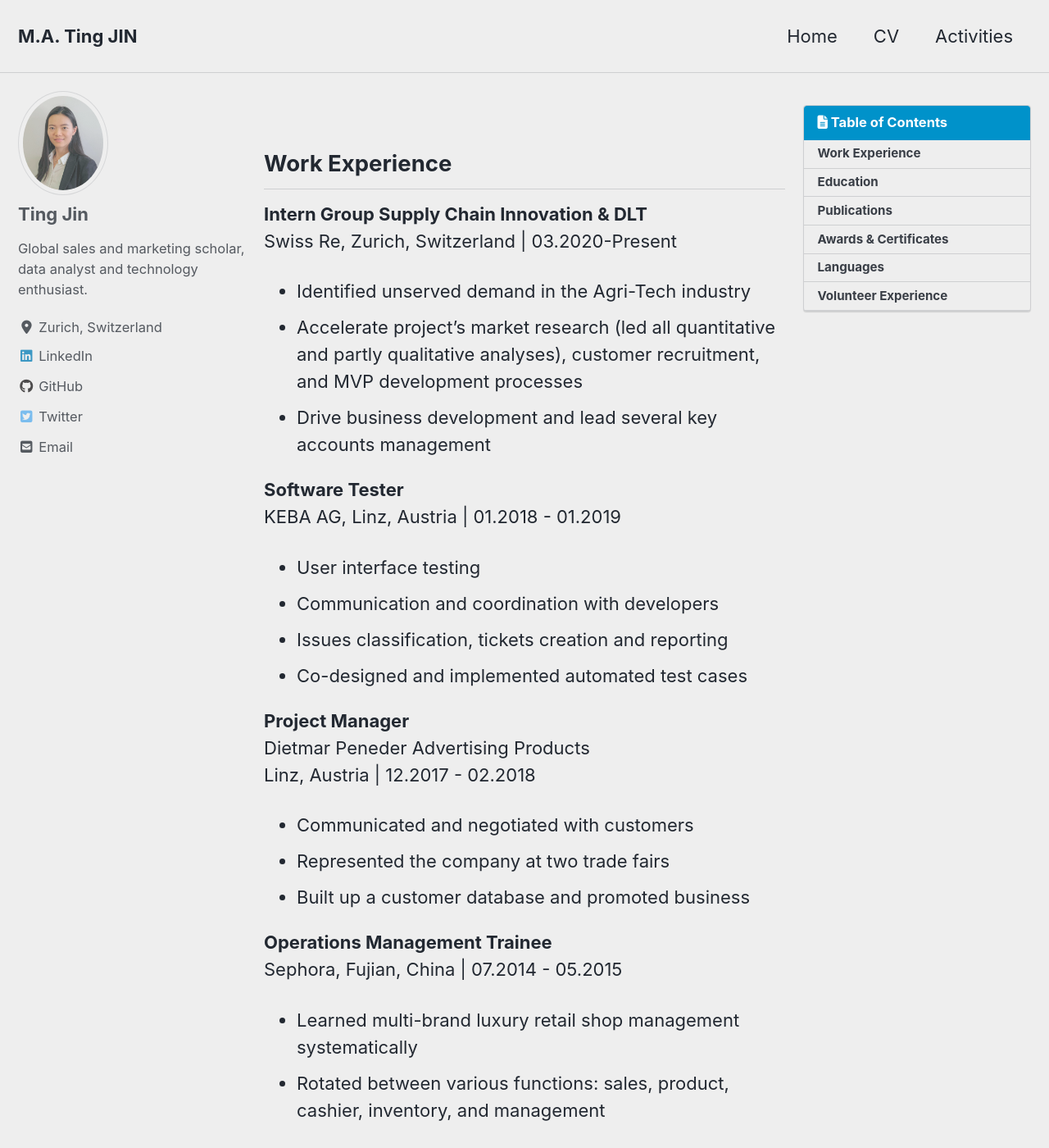
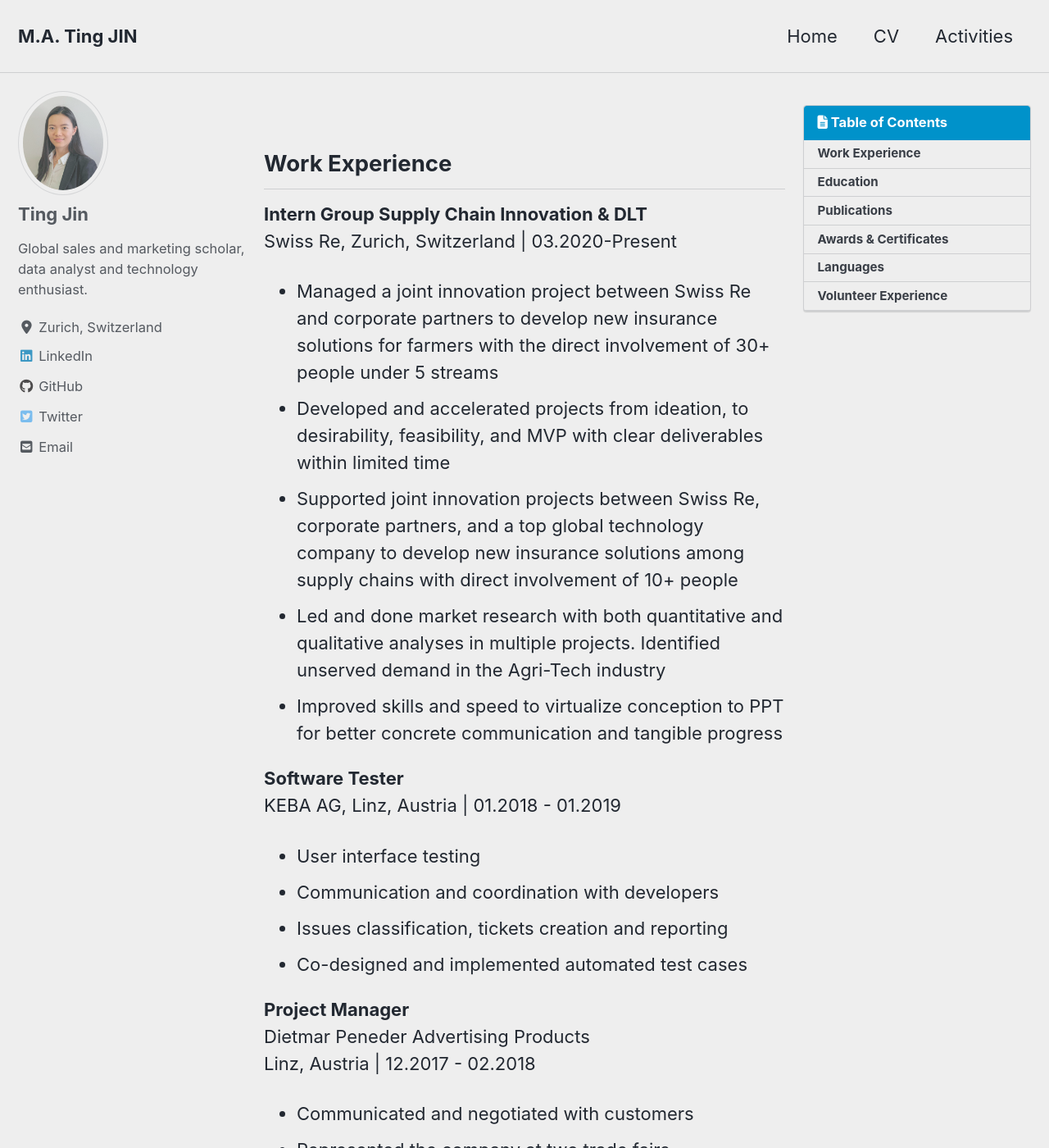
Before and after one commit to TingRigger/TingJin, a Jekyll site: the page built from _pages/cv.md, in a window 1280 px wide and 1400 px high. Shown: the whole window at 82% size. Built offline with Jekyll 4.4.1, drawn with Linux system fonts in a browser that asks for light colours; cached includes are drawn as plain includes; nearby versions of some CDN libraries.

Commit message:
Update cv.md

```diff
--- a/_pages/cv.md
+++ b/_pages/cv.md
@@ -14,9 +14,11 @@ toc_label: "Table of Contents"
 ## Work Experience
 <b>Intern Group Supply Chain Innovation & DLT</b>
 Swiss Re, Zurich, Switzerland | 03.2020-Present
-* Identified unserved demand in the Agri-Tech industry
-* Accelerate project's market research (led all quantitative and partly qualitative analyses), customer recruitment, and MVP development processes
-* Drive business development and lead several key accounts management
+* Managed a joint innovation project between Swiss Re and corporate partners to develop new insurance solutions for farmers with the direct involvement of 30+ people under 5 streams
+* Developed and accelerated projects from ideation, to desirability, feasibility, and MVP with clear deliverables within limited time
+* Supported joint innovation projects between Swiss Re, corporate partners, and a top global technology company to develop new insurance solutions among supply chains with direct involvement of 10+ people
+* Led and done market research with both quantitative and qualitative analyses in multiple projects. Identified unserved demand in the Agri-Tech industry
+* Improved skills and speed to virtualize conception to PPT for better concrete communication and tangible progress
 
 <b>Software Tester</b>
 KEBA AG, Linz, Austria | 01.2018 - 01.2019
```
